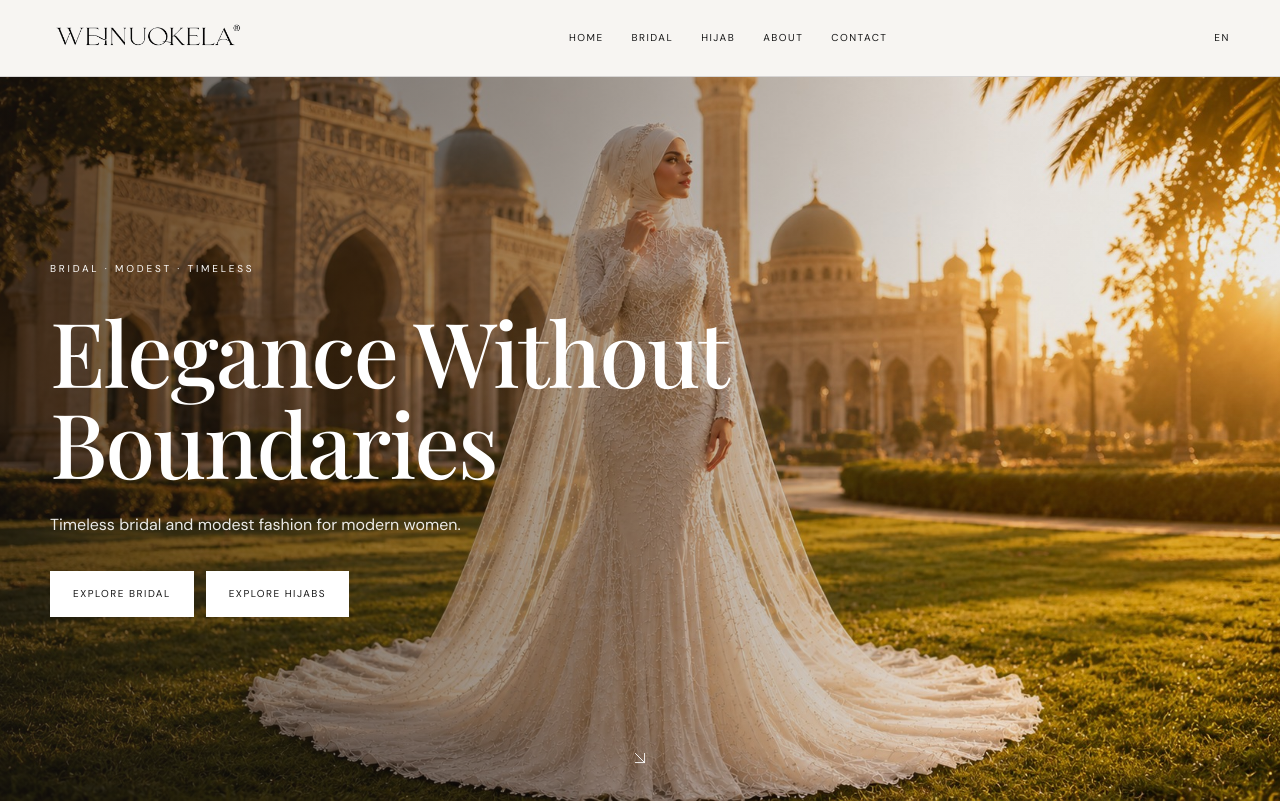
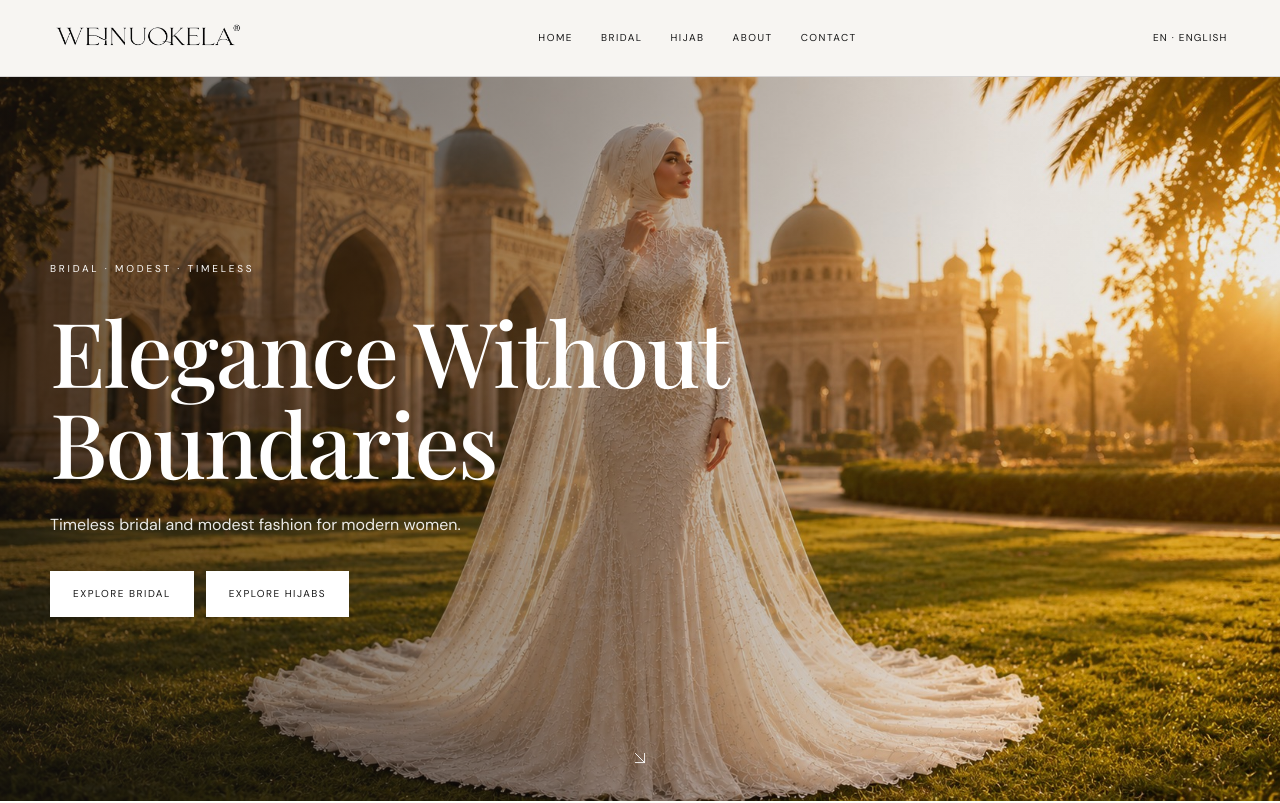
Before and after one commit to wukunye/bridal-hijab-website, a Next.js app: page / in a window 1280 px wide. Shown: the top 803 px of the page. Built offline with nearby package versions, Linux system fonts and the light colour scheme; a web font is replaced by a local one.

Commit message:
Add multilingual navigation

```diff
--- a/src/app/globals.css
+++ b/src/app/globals.css
@@ -22,6 +22,8 @@ img { display:block; }
 .desktop-nav a, .mobile-nav a { transition:opacity .25s; }
 .desktop-nav a:hover, .mobile-nav a:hover, .footer-links a:hover { opacity:.55; }
 .language { font-size:10px; letter-spacing:.16em; }
+.language-switcher select { appearance:none; border:0; background:transparent; color:inherit; cursor:pointer; font:inherit; font-size:10px; letter-spacing:.12em; text-transform:uppercase; padding:6px 0; }
+.language-switcher select:focus-visible { outline:1px solid currentColor; outline-offset:4px; }
 .mobile-menu-button { display:none; margin-left:auto; }
 .mobile-nav { display:none; border-top:1px solid var(--line); }
 .mobile-nav-inner { display:flex; flex-direction:column; gap:20px; padding:28px 0 32px; text-transform:uppercase; font-size:11px; letter-spacing:.16em; }
--- a/src/app/layout.tsx
+++ b/src/app/layout.tsx
@@ -3,6 +3,7 @@ import "./globals.css";
 import { Header } from "@/components/layout/Header";
 import { Footer } from "@/components/layout/Footer";
 import { siteConfig } from "@/config/site";
+import { LanguageProvider } from "@/components/i18n/LanguageProvider";
 
 export const metadata: Metadata = {
   metadataBase: new URL(siteConfig.url),
@@ -12,5 +13,5 @@ export const metadata: Metadata = {
 };
 
 export default function RootLayout({ children }: Readonly<{ children: React.ReactNode }>) {
-  return <html lang="en"><body><Header /><main>{children}</main><Footer /></body></html>;
+  return <html lang="en"><body><LanguageProvider><Header /><main>{children}</main><Footer /></LanguageProvider></body></html>;
 }
--- /dev/null
+++ b/src/components/i18n/LanguageProvider.tsx
@@ -0,0 +1,47 @@
+"use client";
+
+import { createContext, useContext, useEffect, useMemo, useState } from "react";
+
+export type Language = "en" | "zh" | "es" | "ar";
+
+export const languageOptions: Array<{ code: Language; label: string; nativeLabel: string }> = [
+  { code: "en", label: "English", nativeLabel: "EN" },
+  { code: "zh", label: "中文", nativeLabel: "中文" },
+  { code: "es", label: "Español", nativeLabel: "ES" },
+  { code: "ar", label: "العربية", nativeLabel: "ع" }
+];
+
+const translations = {
+  en: { home: "Home", bridal: "Bridal", hijab: "Hijab", about: "About", contact: "Contact", explore: "Explore", app: "Luverila App", legal: "Website Legal", privacy: "Website Privacy", terms: "Website Terms", language: "Language" },
+  zh: { home: "首页", bridal: "婚纱", hijab: "头巾", about: "关于我们", contact: "联系我们", explore: "浏览", app: "Luverila 应用", legal: "网站法律信息", privacy: "网站隐私政策", terms: "网站条款", language: "语言" },
+  es: { home: "Inicio", bridal: "Novias", hijab: "Hiyab", about: "Nosotros", contact: "Contacto", explore: "Explorar", app: "App Luverila", legal: "Información legal", privacy: "Privacidad web", terms: "Términos web", language: "Idioma" },
+  ar: { home: "الرئيسية", bridal: "فساتين الزفاف", hijab: "الحجاب", about: "من نحن", contact: "اتصل بنا", explore: "استكشف", app: "تطبيق Luverila", legal: "قانوني للموقع", privacy: "خصوصية الموقع", terms: "شروط الموقع", language: "اللغة" }
+} as const;
+
+type TranslationKey = keyof typeof translations.en;
+type LanguageContextValue = { language: Language; setLanguage: (language: Language) => void; t: (key: TranslationKey) => string };
+const LanguageContext = createContext<LanguageContextValue | null>(null);
+
+export function LanguageProvider({ children }: { children: React.ReactNode }) {
+  const [language, setLanguageState] = useState<Language>("en");
+
+  useEffect(() => {
+    const saved = window.localStorage.getItem("luveila-language") as Language | null;
+    if (saved && languageOptions.some((option) => option.code === saved)) setLanguageState(saved);
+  }, []);
+
+  useEffect(() => {
+    document.documentElement.lang = language;
+    document.documentElement.dir = language === "ar" ? "rtl" : "ltr";
+    window.localStorage.setItem("luveila-language", language);
+  }, [language]);
+
+  const value = useMemo(() => ({ language, setLanguage: setLanguageState, t: (key: TranslationKey) => translations[language][key] }), [language]);
+  return <LanguageContext.Provider value={value}>{children}</LanguageContext.Provider>;
+}
+
+export function useLanguage() {
+  const context = useContext(LanguageContext);
+  if (!context) throw new Error("useLanguage must be used inside LanguageProvider");
+  return context;
+}
--- /dev/null
+++ b/src/components/i18n/LanguageSwitcher.tsx
@@ -0,0 +1,13 @@
+"use client";
+
+import { languageOptions, useLanguage } from "./LanguageProvider";
+
+export function LanguageSwitcher() {
+  const { language, setLanguage, t } = useLanguage();
+  return <label className="language-switcher">
+    <span className="sr-only">{t("language")}</span>
+    <select value={language} onChange={(event) => setLanguage(event.target.value as typeof language)} aria-label={t("language")}>
+      {languageOptions.map((option) => <option key={option.code} value={option.code}>{option.nativeLabel} · {option.label}</option>)}
+    </select>
+  </label>;
+}
--- a/src/components/layout/Footer.tsx
+++ b/src/components/layout/Footer.tsx
@@ -1,8 +1,13 @@
+"use client";
+
 import Link from "next/link";
 import Image from "next/image";
 import { navItems, siteConfig } from "@/config/site";
+import { useLanguage } from "@/components/i18n/LanguageProvider";
 
 export function Footer() {
+  const { t } = useLanguage();
+  const labels = { "/": t("home"), "/bridal": t("bridal"), "/hijab": t("hijab"), "/about": t("about"), "/contact": t("contact") };
   return (
     <footer className="site-footer">
       <div className="shell footer-grid">
@@ -13,20 +18,20 @@ export function Footer() {
           <p className="footer-note">Bridal and modest fashion for modern women.</p>
         </div>
         <div className="footer-links">
-          <p className="eyebrow">Explore</p>
-          {navItems.slice(1).map((item) => <Link key={item.href} href={item.href}>{item.label}</Link>)}
+          <p className="eyebrow">{t("explore")}</p>
+          {navItems.slice(1).map((item) => <Link key={item.href} href={item.href}>{labels[item.href as keyof typeof labels]}</Link>)}
         </div>
         <div className="footer-links">
-          <p className="eyebrow">Luverila App</p>
+          <p className="eyebrow">{t("app")}</p>
           <Link href="/hijab-designer">Hijab Designer</Link>
           <Link href="/app-support">App Support</Link>
           <Link href="/app-privacy">App Privacy</Link>
           <Link href="/app-terms">App Terms</Link>
         </div>
         <div className="footer-links">
-          <p className="eyebrow">Website Legal</p>
-          <Link href="/privacy">Website Privacy</Link>
-          <Link href="/terms">Website Terms</Link>
+          <p className="eyebrow">{t("legal")}</p>
+          <Link href="/privacy">{t("privacy")}</Link>
+          <Link href="/terms">{t("terms")}</Link>
           <a href={`mailto:${siteConfig.email}`}>{siteConfig.email}</a>
         </div>
       </div>
--- a/src/components/layout/Header.tsx
+++ b/src/components/layout/Header.tsx
@@ -5,9 +5,13 @@ import Image from "next/image";
 import { Menu, X } from "lucide-react";
 import { useState } from "react";
 import { navItems, siteConfig } from "@/config/site";
+import { LanguageSwitcher } from "@/components/i18n/LanguageSwitcher";
+import { useLanguage } from "@/components/i18n/LanguageProvider";
 
 export function Header() {
   const [open, setOpen] = useState(false);
+  const { t } = useLanguage();
+  const labels = { "/": t("home"), "/bridal": t("bridal"), "/hijab": t("hijab"), "/about": t("about"), "/contact": t("contact") };
 
   return (
     <header className="site-header">
@@ -16,9 +20,9 @@ export function Header() {
           <Image src="/images/brand/logo-wordmark.png" alt={siteConfig.name} width={700} height={109} priority />
         </Link>
         <nav className="desktop-nav" aria-label="Primary navigation">
-          {navItems.map((item) => <Link key={item.href} href={item.href}>{item.label}</Link>)}
+          {navItems.map((item) => <Link key={item.href} href={item.href}>{labels[item.href as keyof typeof labels]}</Link>)}
         </nav>
-        <span className="language">EN</span>
+        <LanguageSwitcher />
         <button className="icon-button mobile-menu-button" type="button" aria-expanded={open} aria-controls="mobile-navigation" onClick={() => setOpen((value) => !value)}>
           <span className="sr-only">{open ? "Close menu" : "Open menu"}</span>
           {open ? <X size={20} strokeWidth={1.5} /> : <Menu size={21} strokeWidth={1.5} />}
@@ -26,7 +30,7 @@ export function Header() {
       </div>
       <div id="mobile-navigation" className={`mobile-nav ${open ? "is-open" : ""}`}>
         <nav aria-label="Mobile navigation" className="shell mobile-nav-inner">
-          {navItems.map((item) => <Link key={item.href} href={item.href} onClick={() => setOpen(false)}>{item.label}</Link>)}
+          {navItems.map((item) => <Link key={item.href} href={item.href} onClick={() => setOpen(false)}>{labels[item.href as keyof typeof labels]}</Link>)}
         </nav>
       </div>
     </header>
```
